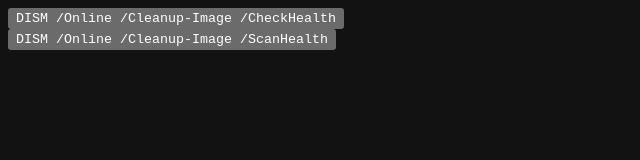
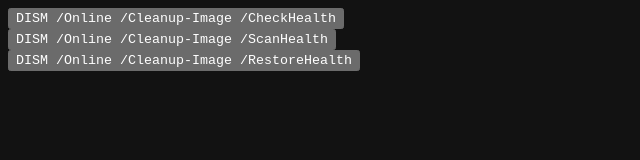
Before and after one commit to gspnjt/notes, a plain HTML site: page index.html in a window 1280 px wide. Shown: the whole page, without its empty margins (0-640 px from the left). Drawn offline with Linux system fonts and the light colour scheme.

Commit message:
add <br>

```diff
--- a/index.html
+++ b/index.html
@@ -12,7 +12,9 @@
     <input type="button" id="1691019731.32478" onclick="copyToClipboard('1691019731.32478')"
         value="DISM /Online /Cleanup-Image /CheckHealth"><br>
     <input type="button" id="1691020052.07425" onclick="copyToClipboard('1691020052.07425')"
-        value="DISM /Online /Cleanup-Image /ScanHealth">
+        value="DISM /Online /Cleanup-Image /ScanHealth"><br>
+    <input type="button" id="1691282360.85132" onclick="copyToClipboard('1691282360.85132')"
+        value="DISM /Online /Cleanup-Image /RestoreHealth"><br>
     <script>
         function copyToClipboard(parameter) {
             const temp = document.getElementById(parameter);
```
